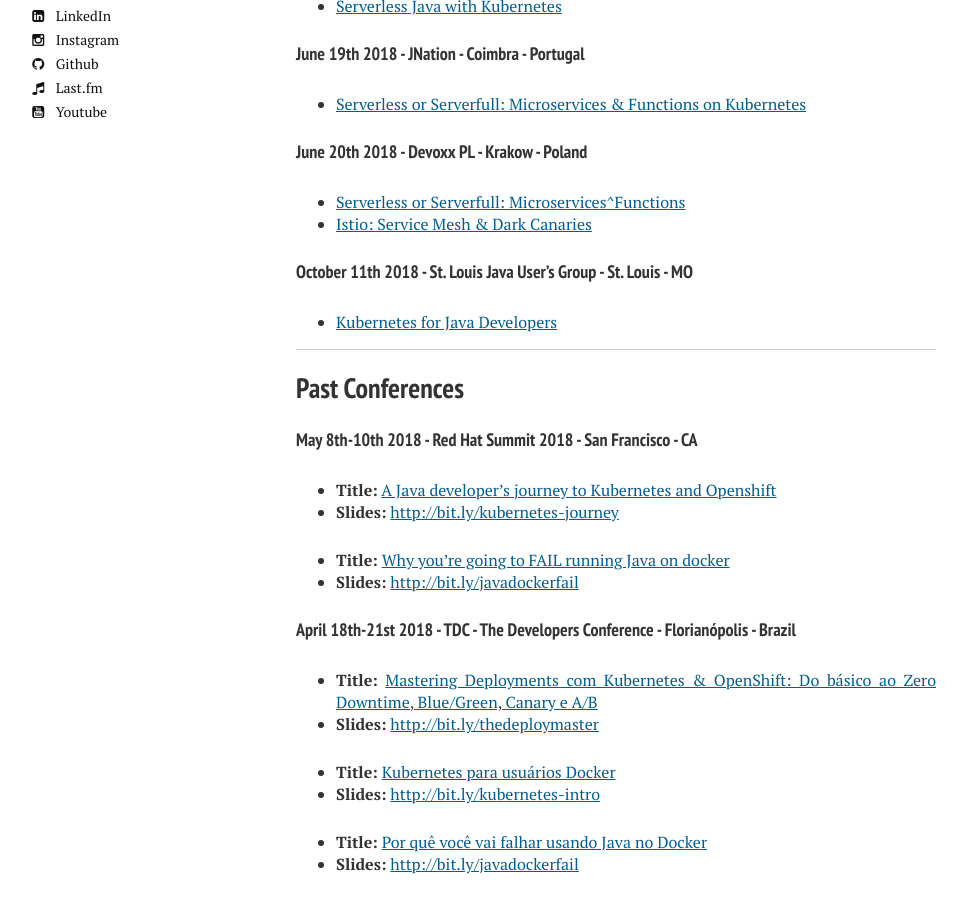
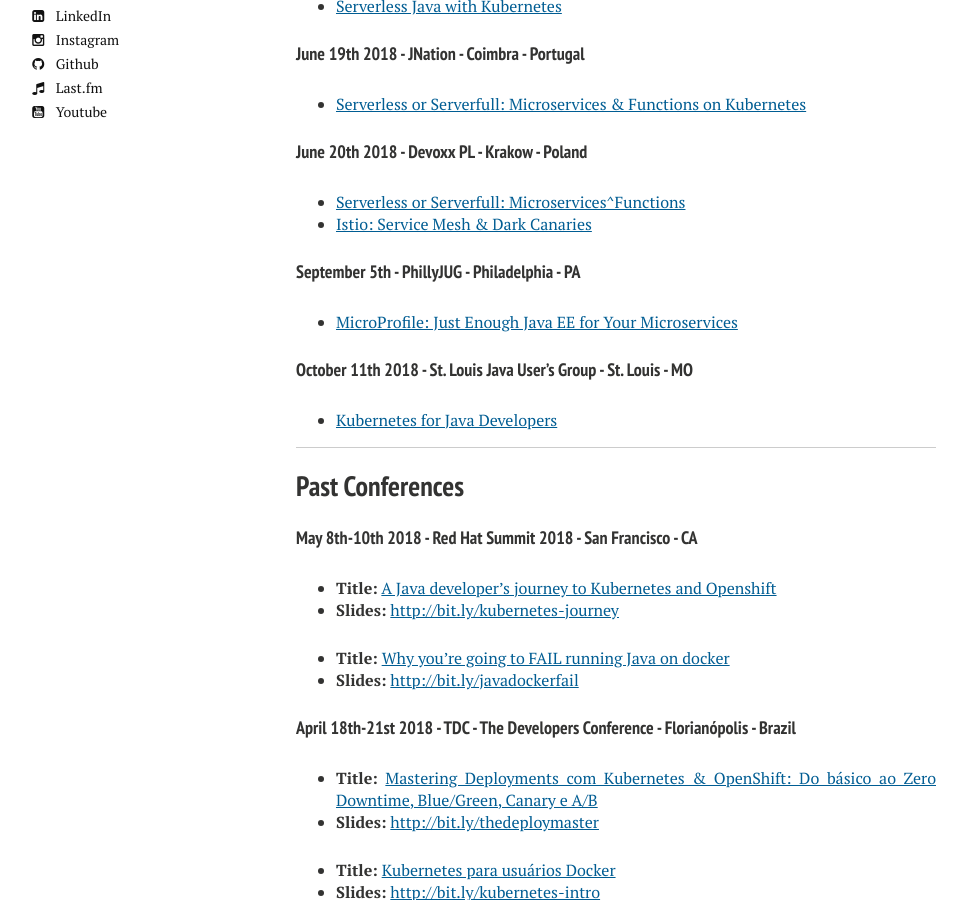
Before and after one commit to rafabene/rafabene.github.io, a Jekyll site: the page built from talks/index.md, in a window 1280 px wide and 900 px high, scrolled down 932 px. Shown: the whole window, without its empty margins (24-991 px from the left). Built offline with Jekyll 4.4.1, drawn with Linux system fonts in a browser that asks for light colours; nearby versions of some CDN libraries; comment, search, counter and statistics services are not loaded.

Commit message:
Added new conferences

```diff
--- a/talks/index.md
+++ b/talks/index.md
@@ -17,20 +17,19 @@
 ## .Next
 
 #### June 11th 2018 - JBCNConf - Barcelona - Italy
-
 - [Serverless Java with Kubernetes](http://www.jbcnconf.com/2018/infoSpeaker.html?ref=QnVyclN1dHRlcmJ1cnJzdXR0ZXJAZ21haWwuY29t)
 
 #### June 19th 2018 - JNation - Coimbra - Portugal
-
 - [Serverless or Serverfull: Microservices & Functions on Kubernetes](https://jnation.pt/speakers/rafael-benevides/)
 
 #### June 20th 2018 - Devoxx PL - Krakow - Poland
-
 - [Serverless or Serverfull: Microservices^Functions](https://cfp.devoxx.pl/2018/talk/AQD-4305/Serverless_or_Serverfull:_Microservices%5EFunctions)
 - [Istio: Service Mesh & Dark Canaries](https://cfp.devoxx.pl/2018/talk/YZT-3504/Istio:_Service_Mesh_&_Dark_Canaries)
 
+#### September 5th - PhillyJUG - Philadelphia - PA
+- [MicroProfile: Just Enough Java EE for Your Microservices](https://www.meetup.com/PhillyJUG/events/250594486/)
+
 #### October 11th 2018 -  St. Louis Java User's Group - St. Louis  - MO
-
 - [Kubernetes for Java Developers](https://www.meetup.com/GatewayJUG/events/251273855/)
 
 
```
